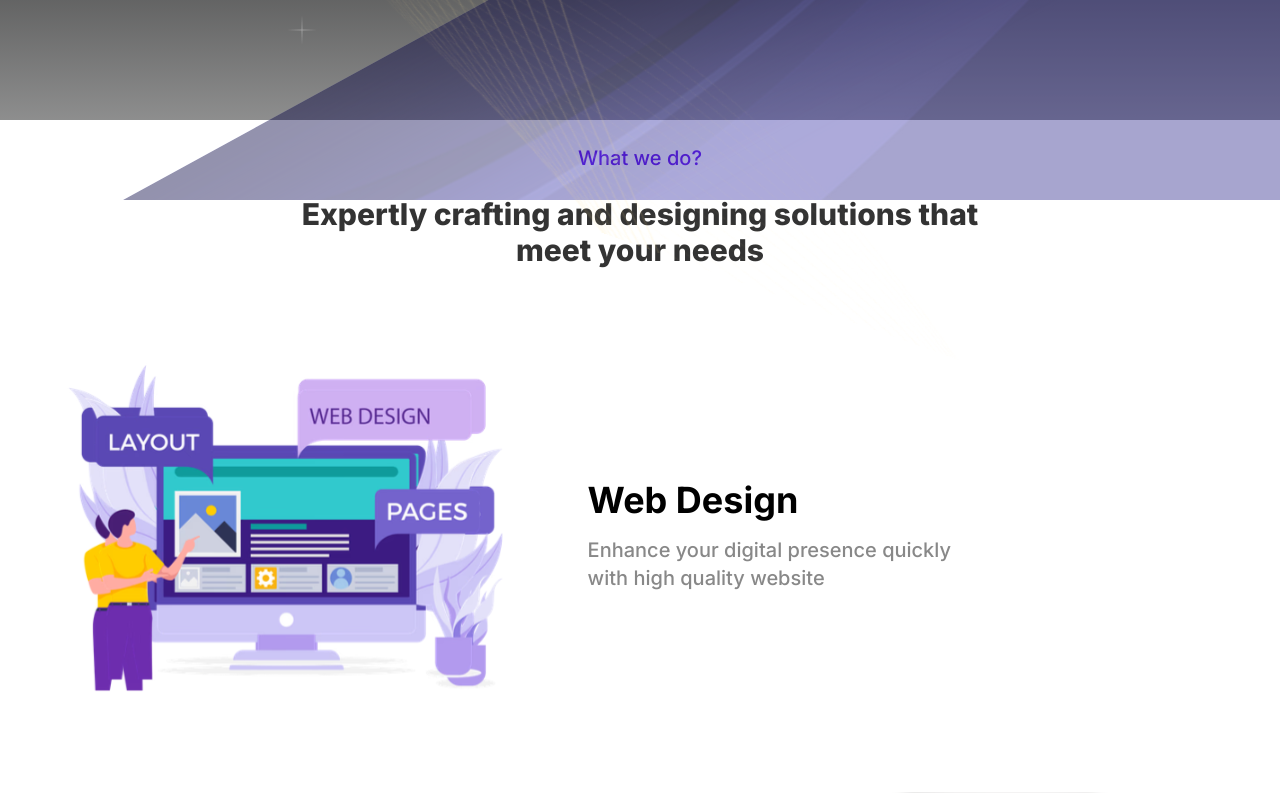
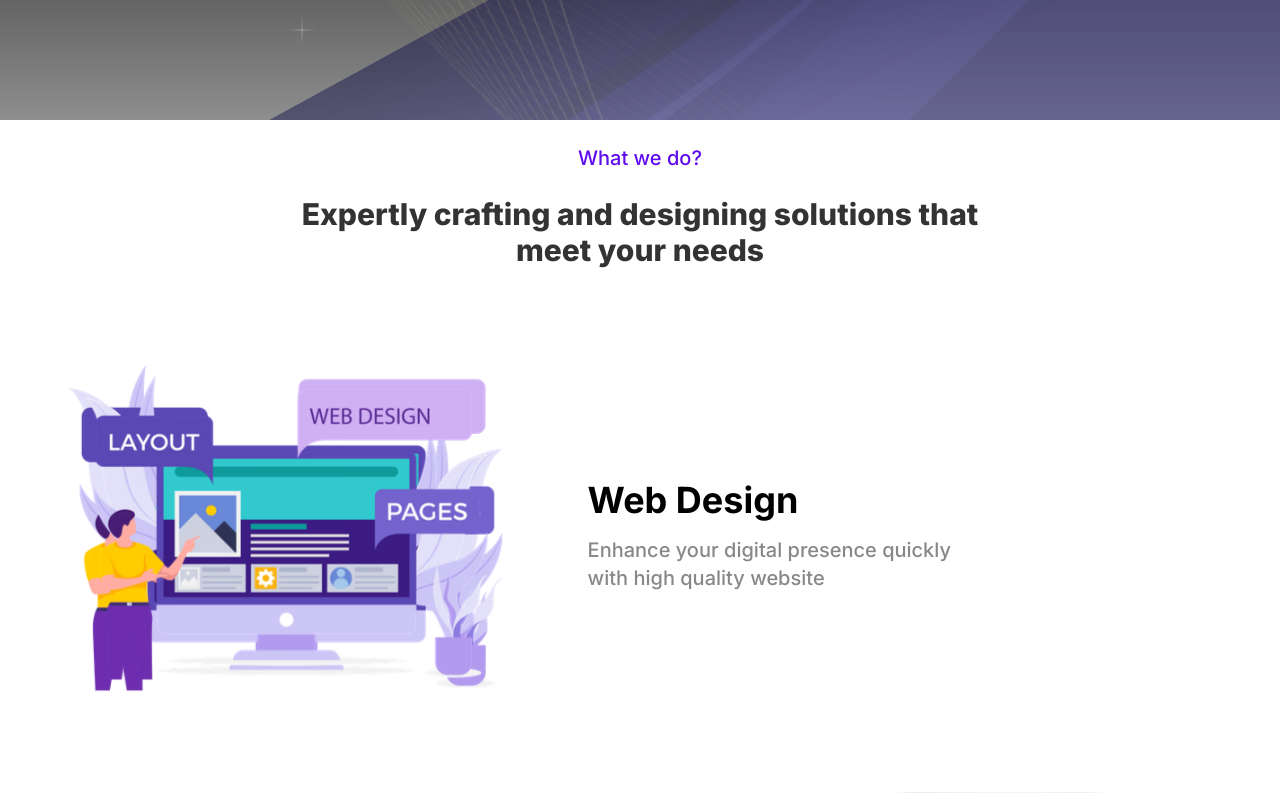
Before and after one commit to codesirpi/landing-site, a Next.js app: page / in a window 1280 px wide. Shown: the part 680-1480 px from the top of the page. Built offline with nearby package versions, Linux system fonts and the light colour scheme.

Commit message:
service-section:z-index fixed

```diff
--- a/app/components/service-provider-section/index.tsx
+++ b/app/components/service-provider-section/index.tsx
@@ -31,7 +31,7 @@
 export const ServiceProviderSection = () => {
   return (
     <div className="flex flex-col w-full">
-      <div className="flex flex-col bg-white w-full items-center justify-center px-2">
+      <div className="flex flex-col bg-white w-full items-center justify-center px-2 z-30">
         <motion.div
           initial={{
             y: 50,
```
